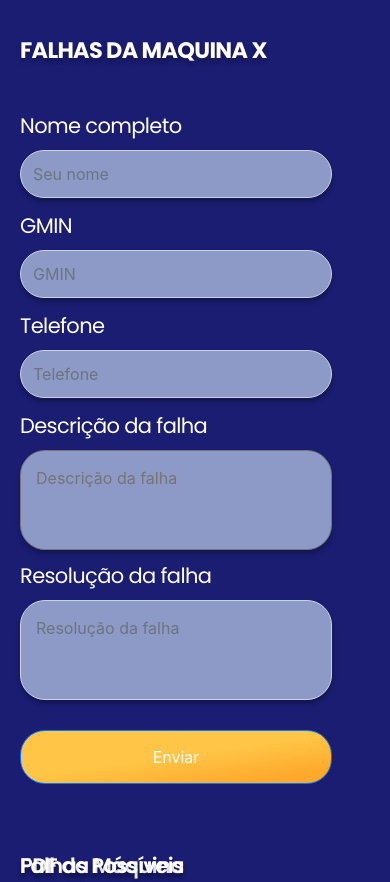
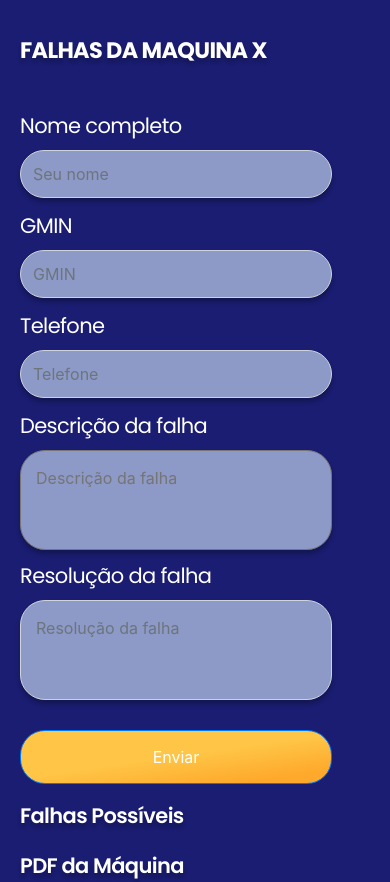
Before and after one commit to sbieel/sbieel.github.io, a plain HTML site: page index.html in a window 390 px wide. Shown: the top 882 px of the page. Drawn offline with Linux system fonts and the light colour scheme.

Commit message:
Update index.css

```diff
--- a/css/index.css
+++ b/css/index.css
@@ -359,5 +359,5 @@ filter: drop-shadow(0px 4px 4px rgba(0, 0, 0, 0.25));
     }
     #falhapdf {
         left: -140px;
-        top: 800px;
+        top: 750px;
 }
```
